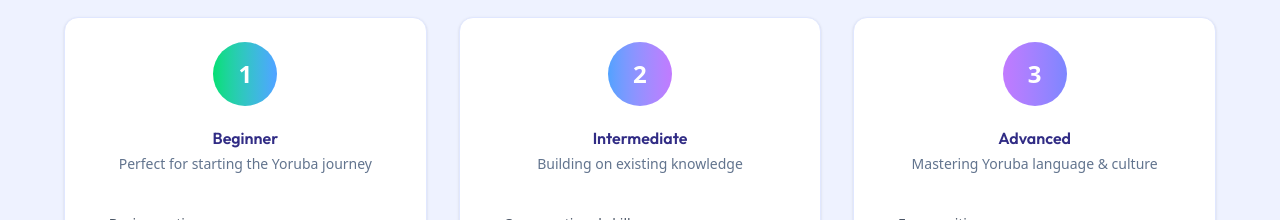
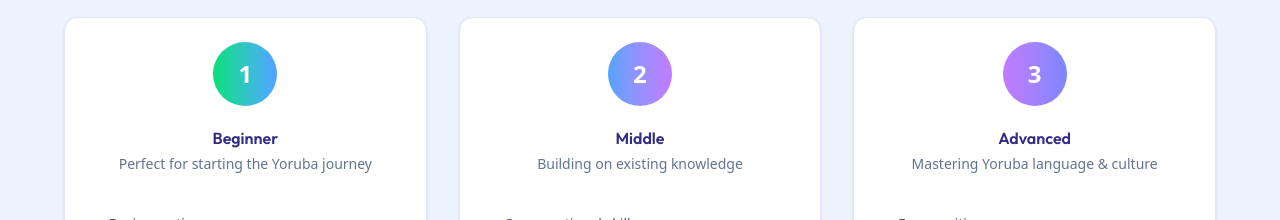
Before and after one commit to Lamidev/Roote-Ancestral-Learning-Hub, a React (Vite) app in the folder Client/: page / in a window 1280 px wide. Shown: the part 2000-2220 px from the top of the page. Built offline with nearby package versions, Linux system fonts and the light colour scheme.

Commit message:
made changes

```diff
--- a/Client/src/pages/Home.jsx
+++ b/Client/src/pages/Home.jsx
@@ -249,7 +249,7 @@ const Home = () => {
                 color: "from-green-400 to-blue-400"
               },
               {
-                level: "Intermediate",
+                level: "Middle",
                 description: "Building on existing knowledge",
                 features: ["Conversational skills", "Reading practice", "Folktales & stories", "Basic writing"],
                 color: "from-blue-400 to-purple-400"
```
Also changed, not shown: 2 other files (tests, documents, lock files or other folders).
